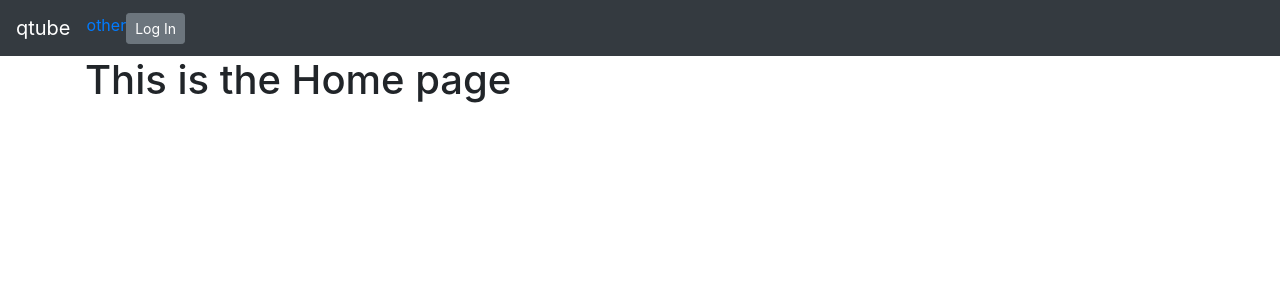
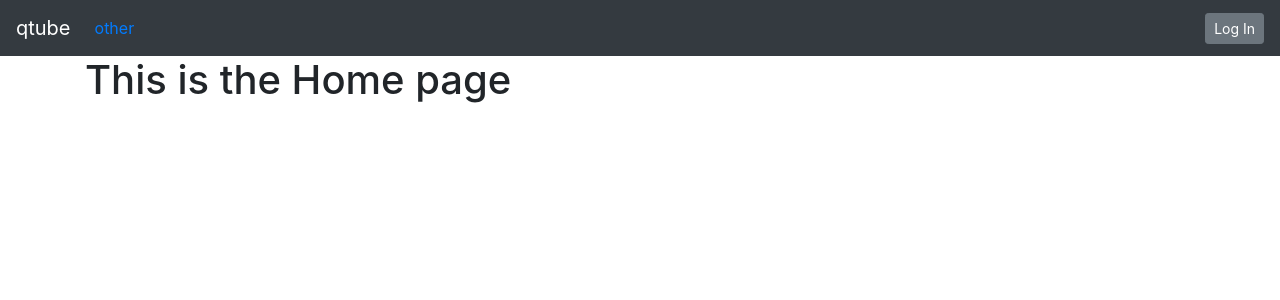
Before and after one commit to dcpete/qtube, a React app: page / in a window 1280 px wide. Shown: the top 300 px of the page. Built offline with nearby package versions, Linux system fonts and the light colour scheme.

Commit message:
Added flexbox to not-collapsed nav menu

```diff
--- a/src/client/components/Header.js
+++ b/src/client/components/Header.js
@@ -32,13 +32,18 @@ class Header extends Component {
             <span className="navbar-toggler-icon"></span>
           </button>
           <div
-            className="collapse navbar-collapse"
+            className="collapse navbar-collapse d-md-flex"
             id="mainMenuSupportedContent"
           >
-            <ul className="navbar-nav mr-auto">
-              <li className="nav-item">
+            <div className="nav-main-links">
+              <ul className="navbar-nav">
+                <li className="nav-item py-1 px-2">
                   <Link to="/other">other</Link>
                 </li>
+              </ul>
+            </div>
+            <div className="nav-user-links ml-auto">
+              <ul className="navbar-nav">
                 <li className="nav-item">
                   <button
                     className="btn btn-sm btn-secondary"
@@ -49,6 +54,7 @@ class Header extends Component {
                 </li>
               </ul>
             </div>
+          </div>
         </nav>
       </header>
     );
```
Lines whose indentation alone changed are shown as unchanged.
